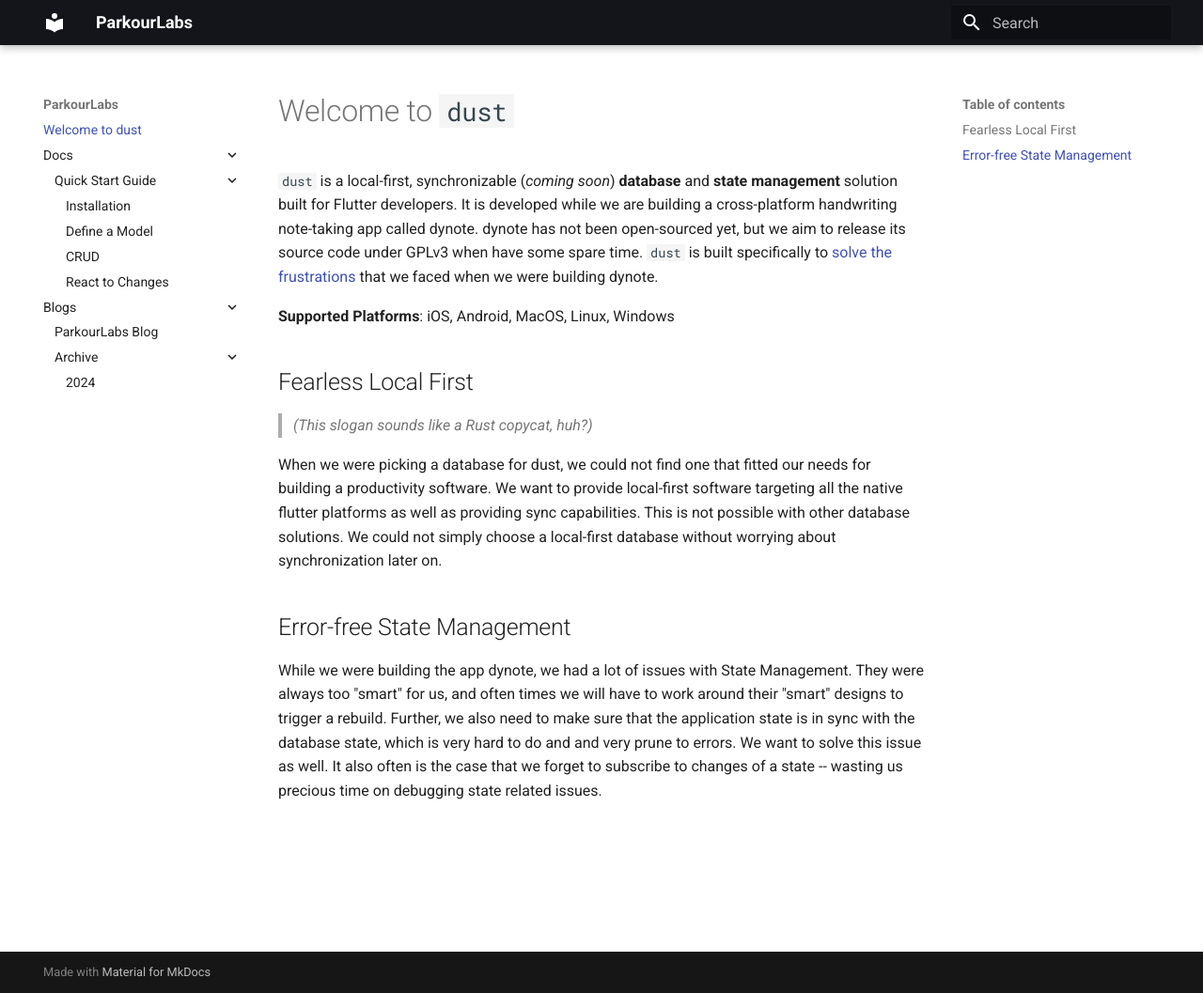
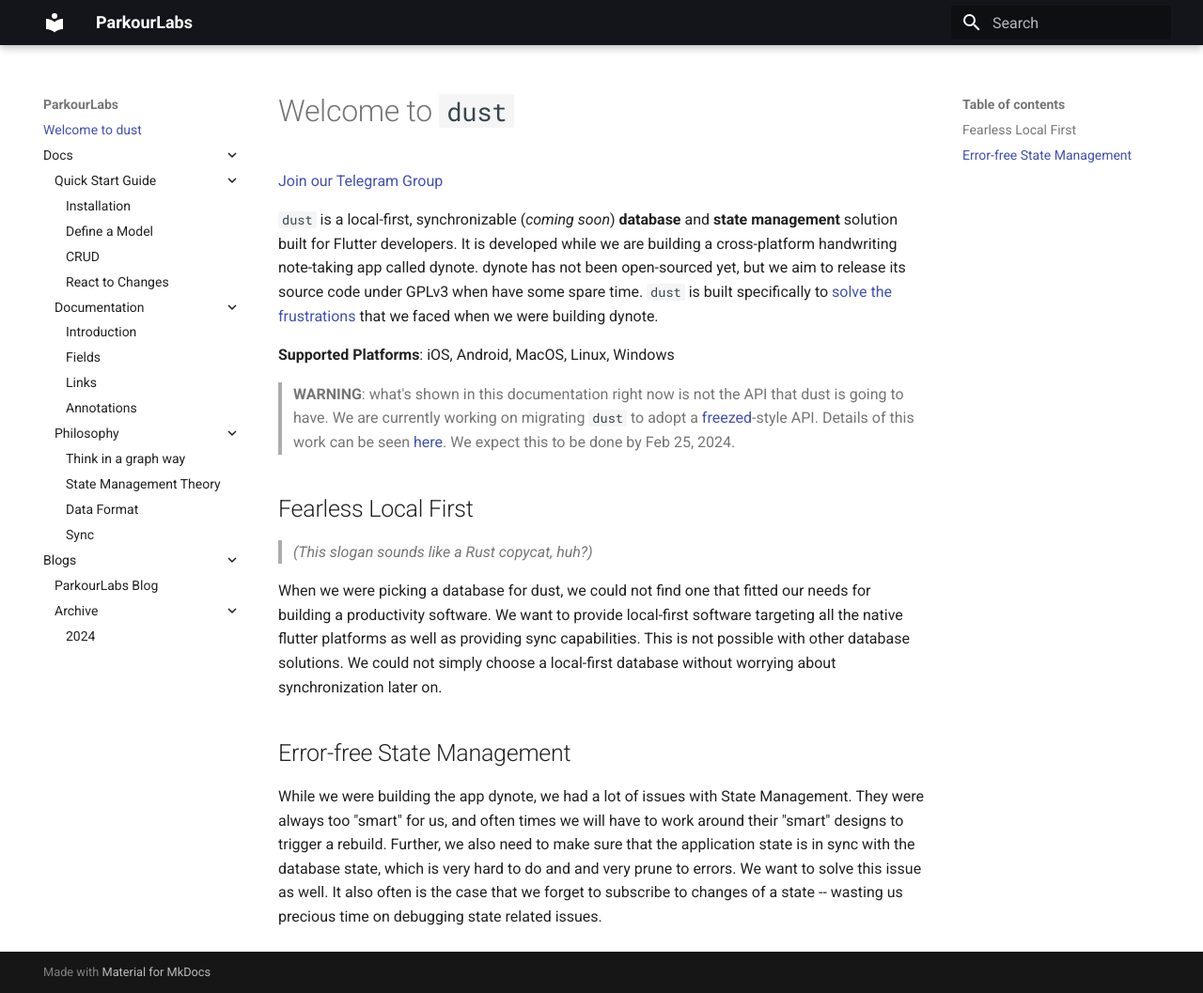
Before and after one commit to Parkour-Labs/dust-docs, an MkDocs documentation site: the page built from docs/index.md, in a window 1280 px wide and 1057 px high. Shown: the whole window at 94% size. Built offline with MkDocs 1.6.1 and Material for MkDocs 9.7.7, drawn with Linux system fonts in a browser that asks for light colours.

Commit message:
doc: add more templates

```diff
--- a/docs/index.md
+++ b/docs/index.md
@@ -1,4 +1,6 @@
 # Welcome to `dust`
+
+[Join our Telegram Group](https://t.me/dustdb)
 
 `dust` is a local-first, synchronizable (_coming soon_) **database** and
 **state management** solution built for Flutter developers. It is developed
@@ -9,6 +11,12 @@
 building dynote.
 
 **Supported Platforms**: iOS, Android, MacOS, Linux, Windows
+
+> **WARNING**: what's shown in this documentation right now is not the API
+> that dust is going to have. We are currently working on migrating `dust` to
+> adopt a [freezed](https://github.com/rrousselGit/freezed)-style API. Details
+> of this work can be seen [here](https://github.com/Parkour-Labs/dust/issues/5).
+> We expect this to be done by Feb 25, 2024.
 
 ## Fearless Local First
 
--- a/mkdocs.yml
+++ b/mkdocs.yml
@@ -58,5 +58,15 @@
           - Define a Model: docs/qs/2-define-a-model.md
           - CRUD: docs/qs/3-crud.md
           - React to Changes: docs/qs/4-react-to-changes.md
+      - Documentation:
+          - Introduction: docs/docs/1.introduction.md
+          - Fields: docs/docs/2.fields.md
+          - Links: docs/docs/3.links.md
+          - Annotations: docs/docs/4.annotations.md
+      - Philosophy:
+          - Think in a graph way: docs/philosophy/1.think_in_a_graph_way.md
+          - State Management Theory: docs/philosophy/2.state_management_theory.md
+          - Data Format: docs/philosophy/3.data_format.md
+          - Sync: docs/philosophy/4.sync.md
   - Blogs:
       - blog/index.md
```
Also changed, not shown: docs/docs/docs/1.introduction.md (added, +1 -0 lines), docs/docs/docs/2.fields.md (added, +1 -0 lines), docs/docs/docs/3.links.md (added, +1 -0 lines), docs/docs/docs/4.annotations.md (added, +1 -0 lines), docs/docs/philosophy/1.think_in_a_graph_way.md (added, +1 -0 lines), docs/docs/philosophy/2.state_management_theory.md (added, +3 -0 lines), docs/docs/philosophy/3.data_format.md (added, +2 -0 lines), docs/docs/philosophy/4.sync.md (added, +1 -0 lines), docs/docs/apis/1.introduction.md (deleted), docs/docs/apis/2.fields.md (deleted), docs/docs/apis/3.links.md (deleted), docs/docs/apis/4.annotations.md (deleted), docs/docs/tech/1.think_in_a_graphical_way.md (deleted), docs/docs/tech/2.state_management_theory.md (deleted), 2 more files.
